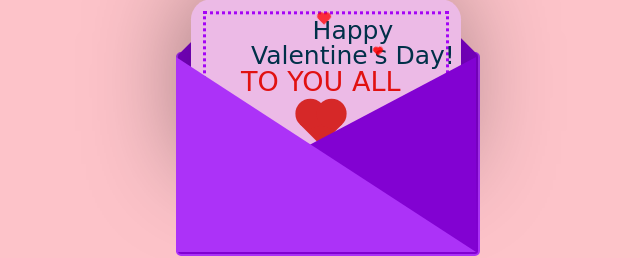
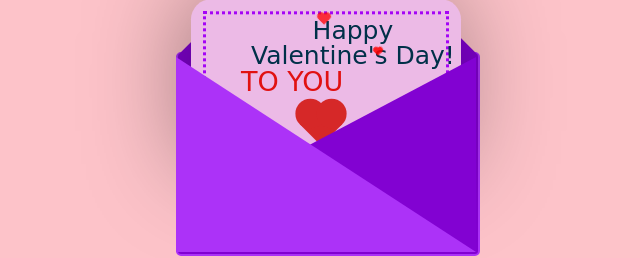
Before and after one commit to bushwifi/happyvalentine, a plain HTML site: page index.html in a window 1280 px wide. Shown: the part 299-557 px from the top of the page, 312-952 px from the left. Drawn offline with Linux system fonts and the light colour scheme.

Commit message:
index.html

```diff
--- a/index.html
+++ b/index.html
@@ -14,7 +14,7 @@
           <div class="front"></div>
         <div class="card">
          <div class="text">Happy</br>Valentine's Day!</div>
-         <div class="texts">TO YOU ALL </div>
+         <div class="texts">TO YOU </div>
          <div class="heart"</div>
         </div>
 
```
